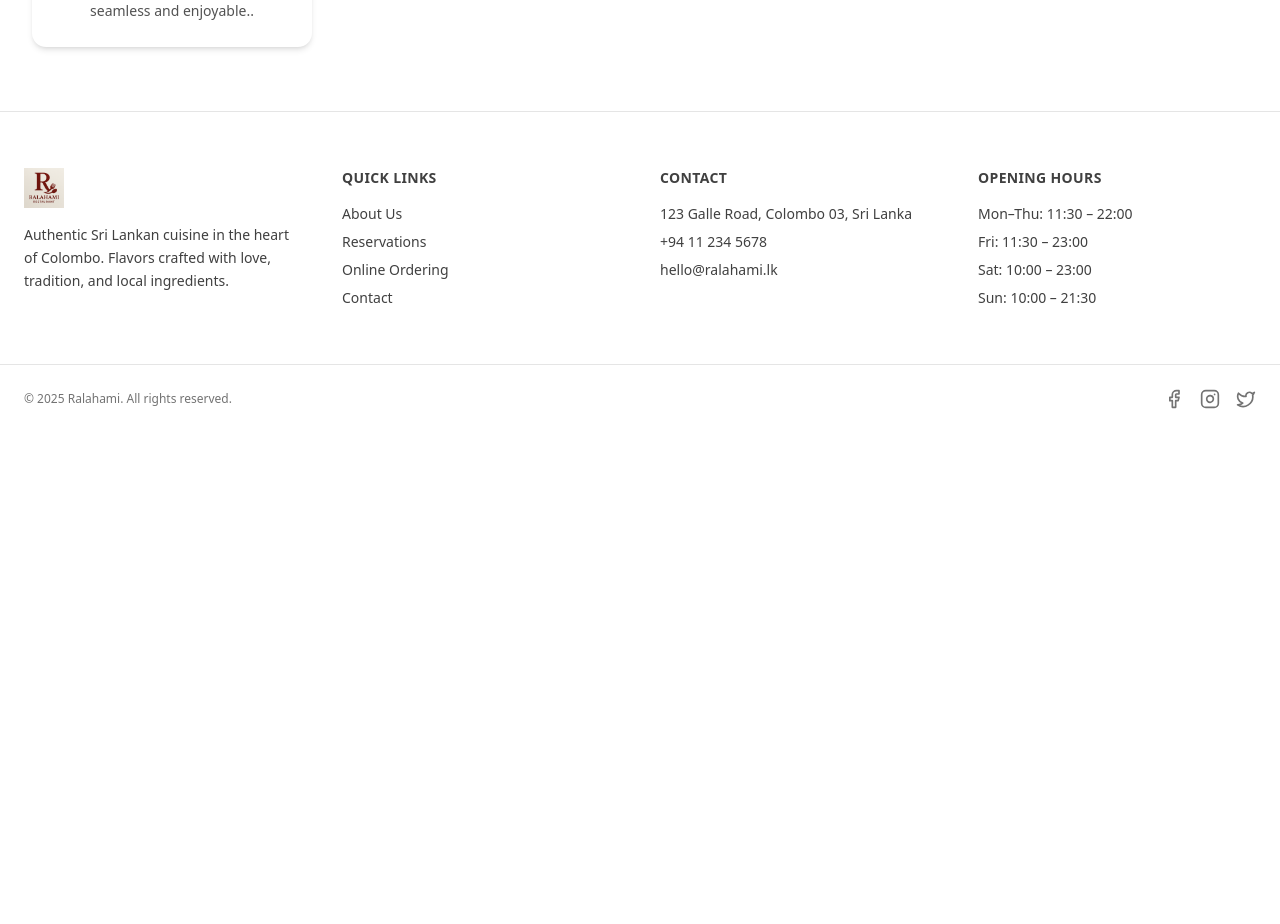
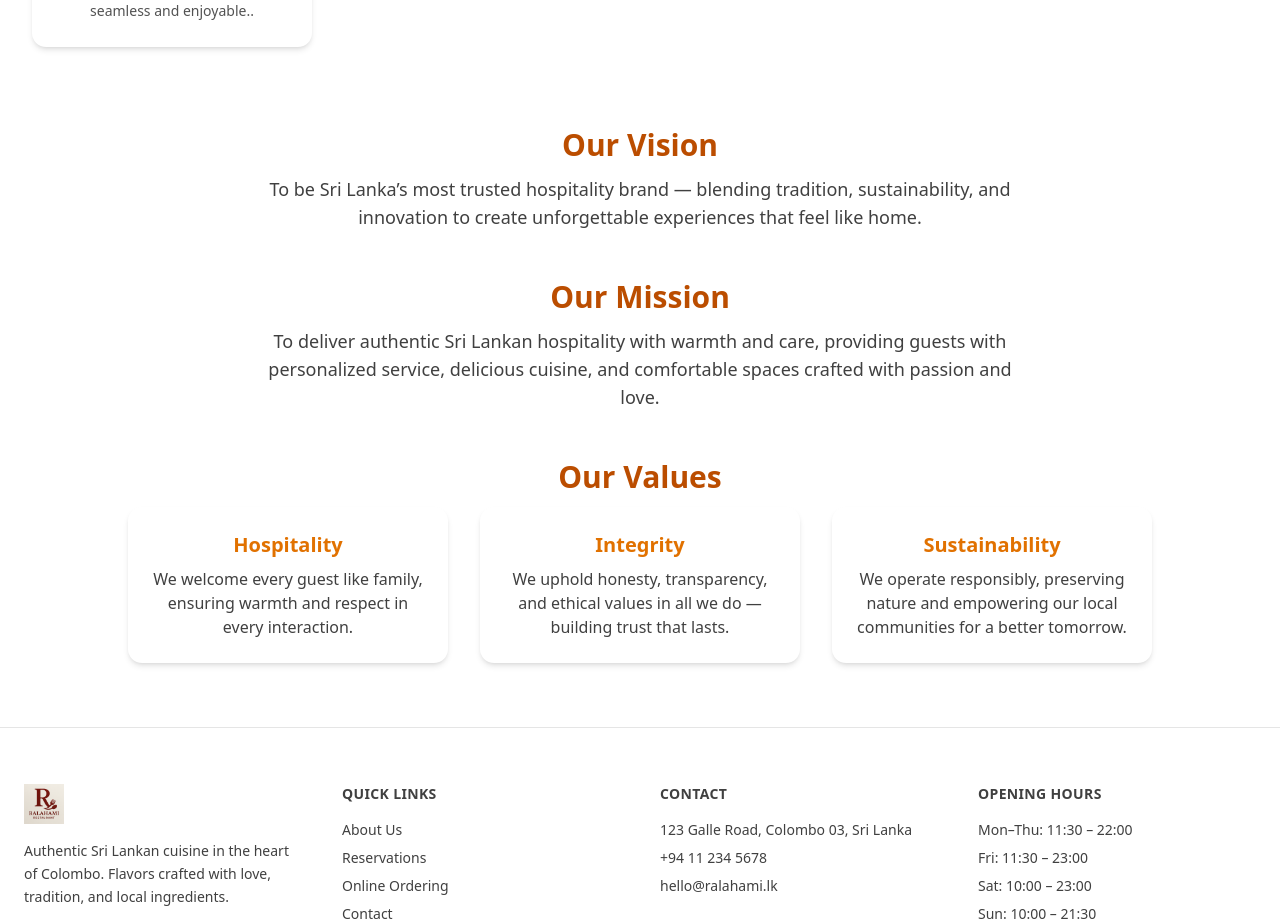
Before and after one commit to sulakshana2003/Ralahami-website, a Next.js app: page /ourStaff in a window 1280 px wide. Shown: the part 1163-2087 px from the top of the page. Before the commit the page ends 1596 px from the top, so only its background shows below. Built offline with nearby package versions, Linux system fonts and the light colour scheme; no server answers.

Commit message:
updated the our staff

```diff
--- a/package.json
+++ b/package.json
@@ -17,7 +17,7 @@
     "class-variance-authority": "^0.7.1",
     "clsx": "^2.1.1",
     "date-fns": "^4.1.0",
-    "framer-motion": "^12.23.22",
+    "framer-motion": "^12.23.24",
     "gsap": "^3.13.0",
     "html2canvas": "^1.4.1",
     "install": "^0.13.0",
--- a/pages/ourStaff.tsx
+++ b/pages/ourStaff.tsx
@@ -14,34 +14,37 @@ type StaffMember = {
 };
 
 // --- Staff Data ---
-// In a real application, you would fetch this data from an API.
 const staffData: StaffMember[] = [
   {
     id: 1,
     name: 'Nuwan Silva',
     position: 'Head Chef',
-    imageUrl: 'https://s3.amazonaws.com/bizenglish/wp-content/uploads/2023/03/15120002/International-award-winning-culinary-expert-Nuwan-Silva-Executive-Chef-at-Courtyard-by-Marriott-Colombo-e1678861849201.jpg',
+    imageUrl:
+      'https://s3.amazonaws.com/bizenglish/wp-content/uploads/2023/03/15120002/International-award-winning-culinary-expert-Nuwan-Silva-Executive-Chef-at-Courtyard-by-Marriott-Colombo-e1678861849201.jpg',
     bio: 'With over 20 years of experience, Nuwan ensures every guest feels at home at Ralahami Hotel with his deliciously prepared meals.',
   },
   {
     id: 2,
     name: 'Samantha Silva',
     position: 'Executive Chef',
-    imageUrl: 'https://livingmagazine.lk/wp-content/uploads/2020/11/CELEBRITY-CHEF-PETER-KURUVITA-LIVING-MAGAZINE-4.jpg',
+    imageUrl:
+      'https://livingmagazine.lk/wp-content/uploads/2020/11/CELEBRITY-CHEF-PETER-KURUVITA-LIVING-MAGAZINE-4.jpg',
     bio: 'Samantha masterfully orchestrates the daily operations, guaranteeing a seamless and luxurious stay.',
   },
   {
     id: 3,
     name: 'Chef Nimal',
     position: 'Executive Chef',
-    imageUrl: 'https://d3prz3jkfh1dmo.cloudfront.net/2021/02/Cooking-Class-5.jpg',
+    imageUrl:
+      'https://d3prz3jkfh1dmo.cloudfront.net/2021/02/Cooking-Class-5.jpg',
     bio: 'Chef Nimal brings the authentic flavors of Sri Lanka to your plate with passion and creativity.',
   },
   {
     id: 4,
     name: 'Priya Kumari',
     position: 'Cashier',
-    imageUrl: 'https://www.shutterstock.com/image-photo/head-shot-portrait-successful-multiracial-600nw-1364480012.jpg',
+    imageUrl:
+      'https://www.shutterstock.com/image-photo/head-shot-portrait-successful-multiracial-600nw-1364480012.jpg',
     bio: 'Ms Priya is our dedicated cashier making your order placements fast and hassle free.',
   },
   {
@@ -53,14 +56,14 @@ const staffData: StaffMember[] = [
   },
 ];
 
-// The main component for the "Our Staff" page, now using Tailwind CSS
+// --- Main Component ---
 const OurStaffPage = () => {
   return (
-    // The main container inherits the themed background from your global styles
     <>
-    <Navbar/>
+      <Navbar />
       <div className="py-12 px-4 sm:px-6 lg:py-16 lg:px-8">
         <div className="mx-auto max-w-7xl">
+          {/* Header */}
           <div className="space-y-4 text-center">
             <h1 className="text-4xl font-bold tracking-tight sm:text-5xl">
               Meet the Heart of Ralahami Hotel
@@ -70,13 +73,13 @@ const OurStaffPage = () => {
             </p>
           </div>
 
+          {/* Staff Grid */}
           <div className="mt-12 grid grid-cols-1 gap-8 sm:grid-cols-2 lg:grid-cols-4">
             {staffData.map((staff) => (
               <div
                 key={staff.id}
                 className="group transform overflow-hidden rounded-xl bg-white shadow-md transition duration-300 ease-in-out hover:-translate-y-2 hover:shadow-xl dark:bg-neutral-800"
               >
-
                 <img
                   src={staff.imageUrl}
                   alt={`Profile of ${staff.name}`}
@@ -96,11 +99,73 @@ const OurStaffPage = () => {
               </div>
             ))}
           </div>
+
+          {/* Vision, Mission & Values Section */}
+          <div className="mt-20 space-y-12 text-center">
+            {/* Vision */}
+            <div>
+              <h2 className="text-3xl font-semibold text-amber-700 dark:text-amber-500 mb-3">
+                Our Vision
+              </h2>
+              <p className="mx-auto max-w-3xl text-lg text-neutral-700 dark:text-neutral-300">
+                To be Sri Lanka’s most trusted hospitality brand — blending
+                tradition, sustainability, and innovation to create unforgettable
+                experiences that feel like home.
+              </p>
+            </div>
+
+            {/* Mission */}
+            <div>
+              <h2 className="text-3xl font-semibold text-amber-700 dark:text-amber-500 mb-3">
+                Our Mission
+              </h2>
+              <p className="mx-auto max-w-3xl text-lg text-neutral-700 dark:text-neutral-300">
+                To deliver authentic Sri Lankan hospitality with warmth and care,
+                providing guests with personalized service, delicious cuisine,
+                and comfortable spaces crafted with passion and love.
+              </p>
+            </div>
+
+            {/* Values */}
+            <div>
+              <h2 className="text-3xl font-semibold text-amber-700 dark:text-amber-500 mb-3">
+                Our Values
+              </h2>
+              <div className="mx-auto max-w-5xl grid gap-8 sm:grid-cols-2 lg:grid-cols-3 text-neutral-700 dark:text-neutral-300">
+                <div className="bg-white dark:bg-neutral-800 rounded-xl shadow-md p-6 hover:shadow-lg transition">
+                  <h3 className="text-xl font-semibold text-amber-600 mb-2">
+                    Hospitality
+                  </h3>
+                  <p>
+                    We welcome every guest like family, ensuring warmth and
+                    respect in every interaction.
+                  </p>
+                </div>
+                <div className="bg-white dark:bg-neutral-800 rounded-xl shadow-md p-6 hover:shadow-lg transition">
+                  <h3 className="text-xl font-semibold text-amber-600 mb-2">
+                    Integrity
+                  </h3>
+                  <p>
+                    We uphold honesty, transparency, and ethical values in all we
+                    do — building trust that lasts.
+                  </p>
+                </div>
+                <div className="bg-white dark:bg-neutral-800 rounded-xl shadow-md p-6 hover:shadow-lg transition">
+                  <h3 className="text-xl font-semibold text-amber-600 mb-2">
+                    Sustainability
+                  </h3>
+                  <p>
+                    We operate responsibly, preserving nature and empowering our
+                    local communities for a better tomorrow.
+                  </p>
                 </div>
               </div>
-    <Footer/>
+            </div>
+          </div>
+        </div>
+      </div>
+      <Footer />
     </>
-
   );
 };
 
```
Also changed, not shown: 1 other file (tests, documents, lock files or other folders). Lines whose indentation alone changed are shown as unchanged.
